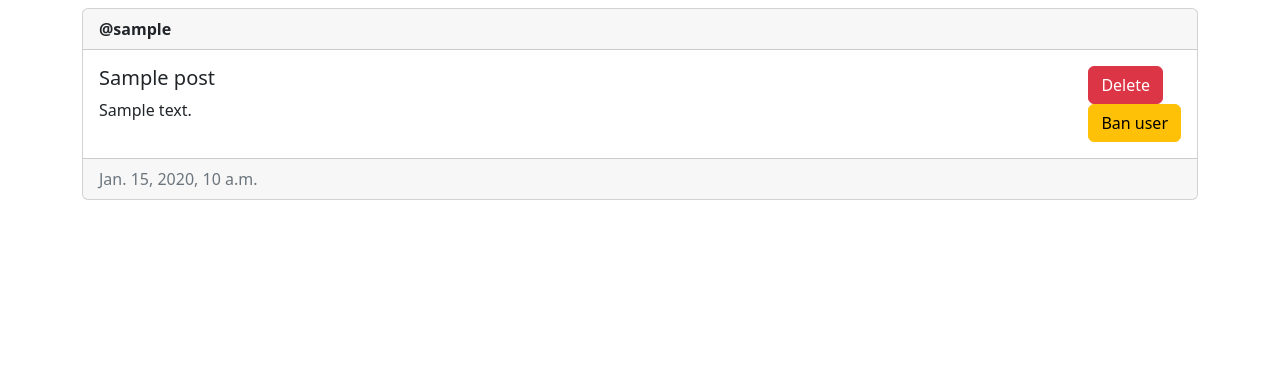
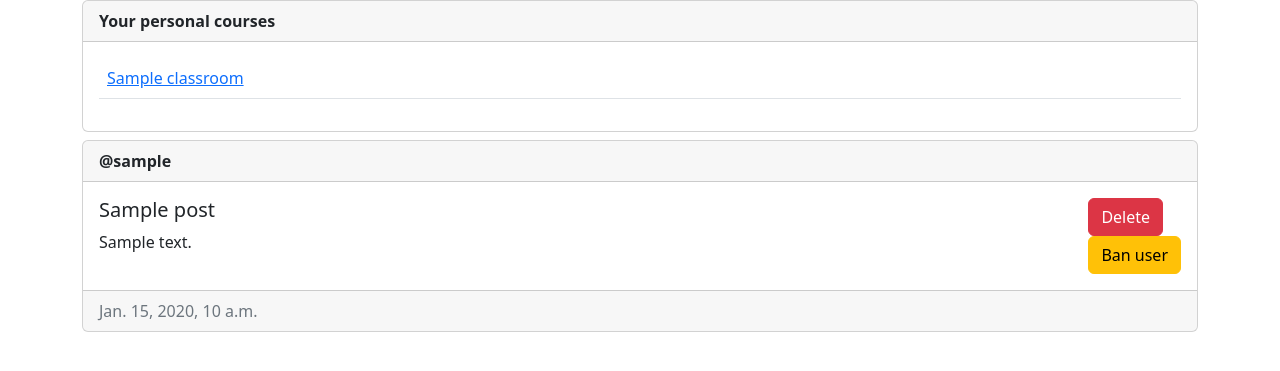
Before and after one commit to PatrykKarbowy/SmoothClassroom, a Django app: page / in a window 1280 px wide. Shown: the part 56-427 px from the top of the page. Run offline with Django 4.2, Linux system fonts and the light colour scheme; a user stored in the database is signed in; tables that the repository leaves empty hold one stand-in row (values such as "Sample post"); one stand-in notice (Sample message) is shown.

Commit message:
Classrooms

```diff
--- a/main/admin.py
+++ b/main/admin.py
@@ -1,4 +1,3 @@
-from asyncio import tasks
 from django.contrib import admin
 
 # Register your models here.
--- a/main/templates/main/base.html
+++ b/main/templates/main/base.html
@@ -49,13 +49,6 @@
             </div>
         </div>
     </nav>
-    {% if messages %}
-    {% for message in messages %}
-     {% if message.tags %}  <script>alert("{{ message }}")</script> {% endif %}
-
-    {% endfor %}
-
-    {% endif %}
     <div class="container">
         {% block content %}
         {% endblock %}
--- a/main/templates/main/home.html
+++ b/main/templates/main/home.html
@@ -1,7 +1,27 @@
 {% extends 'main/base.html' %}
-{% block title %}SmoothClass{% endblock %}
+{% block title %}SmoothClassroom - Private lessons dashboard{% endblock %}
 {% block content %}
-{{classrooms}}
+<div class="card">
+    <div class="card-header">
+      <strong>Your personal courses</strong>
+    </div>
+    <div class="card-body">
+        <table class="table">
+            <tbody>
+              <tr>
+                {% for classroom in classrooms %}
+                    {% for student in classroom.students.all %}
+                        {% if user.username == student.username %}
+                            <td><scope><a href="{% url 'classroom' classroom.id %}">{{classroom}}</a> </scope></td>
+                        {% endif %}
+                    {% endfor %}
+                {% endfor %}
+              </tr>
+            </tbody>
+          </table>
+    </div>
+
+  </div>
 {% for post in posts %}
 <div class="card mt-2">
     <div class="card-header"><strong>@{{ post.author.username }}</strong></div>
--- a/main/views.py
+++ b/main/views.py
@@ -31,7 +31,8 @@ def home(request):
                     group.user_set.remove(user)
                 except:
                     pass
-    return render(request, 'main/home.html', {"posts": posts,})
+    classrooms = Classroom.objects.all()
+    return render(request, 'main/home.html', {"posts": posts, "classrooms":classrooms,})
 
 
 @permission_required("main.add_post", login_url='/login', raise_exception=True)
@@ -98,4 +99,6 @@ def create_classroom(request):
     return render(request, 'main/create_classroom.html', {"form": form})
 
 def classroom(request, id):
-    pass
+    classroom = Classroom.objects.get(id = id)
+
+    return render(request, 'main/classroom.html', {"classroom": classroom})
```
Also changed, not shown: main/templates/main/classroom.html (added, +22 -0 lines), main/models.py (line endings or trailing spaces).
